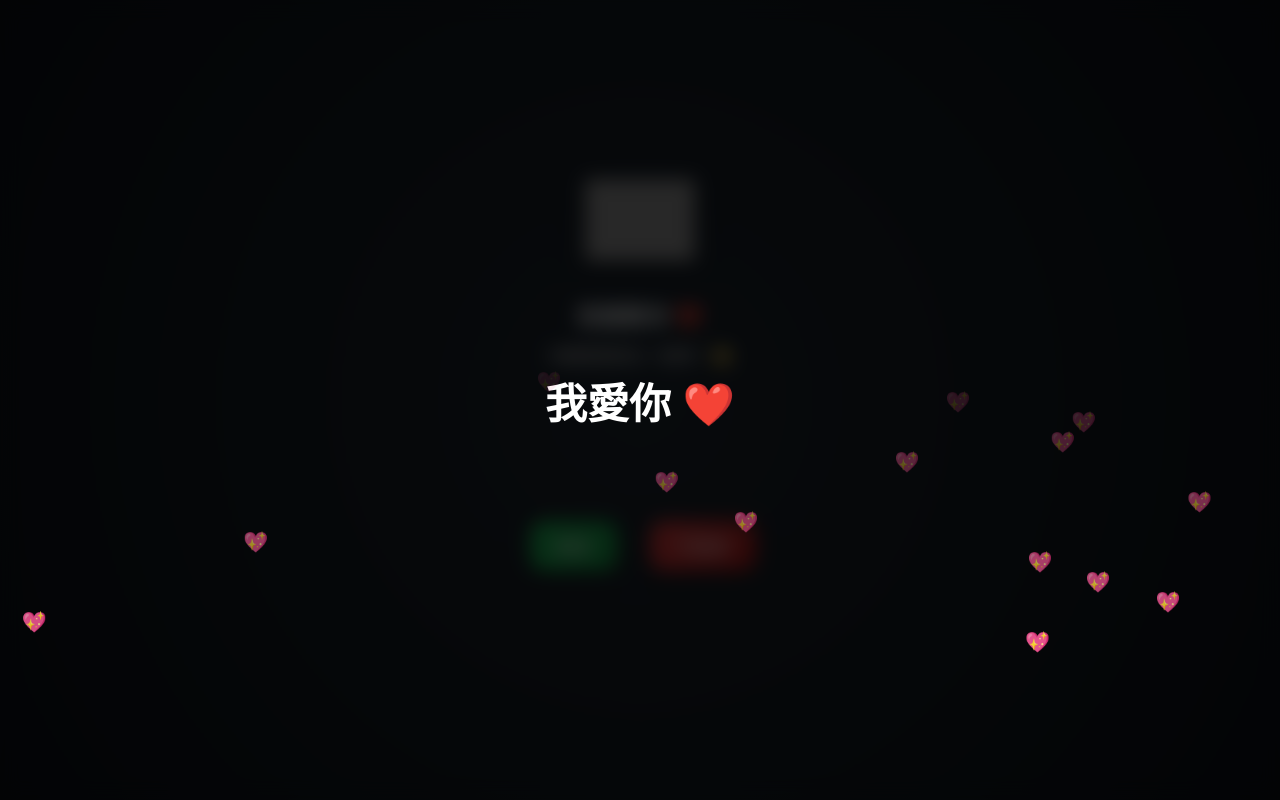
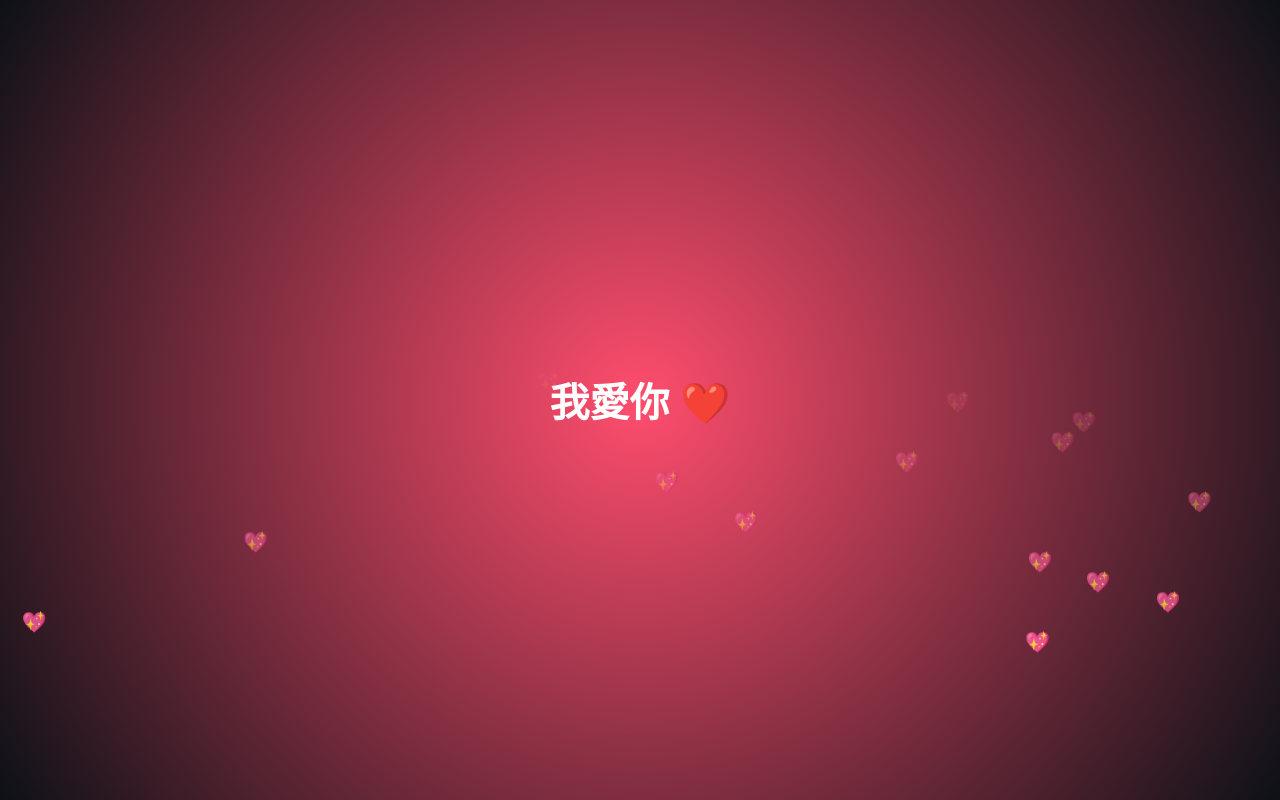
Before and after one commit to iron127-iron/I-love-you, a plain HTML site: page index.html in a window 1280 px wide. Both pictures are taken after a click on the button "願意". Drawn offline with Linux system fonts and the light colour scheme; no server answers; grey boxes are pictures that could not be loaded.

Commit message:
Update index.html

```diff
--- a/index.html
+++ b/index.html
@@ -9,15 +9,15 @@
 body {
   margin: 0;
   height: 100vh;
-  background: radial-gradient(circle, #1f2933, #0d1117);
+  background: #0d1117;
   font-family: "微軟正黑體", Arial;
   overflow: hidden;
 }
 
-/* 主卡片（微升級） */
 .card {
   width: 100%;
   height: 100vh;
+  background: #1f2933;
   display: flex;
   flex-direction: column;
   justify-content: center;
@@ -26,64 +26,57 @@ body {
   position: relative;
 }
 
-/* 圖片 */
 img {
-  width: 110px;
+  width: 100px;
   margin-bottom: 15px;
-  filter: drop-shadow(0 6px 10px rgba(0,0,0,0.4));
 }
 
-/* 文字 */
 .title {
-  font-size: 23px;
+  font-size: 22px;
   text-align: center;
   line-height: 1.6;
-  font-weight: 600;
 }
 
 .subtitle {
   font-size: 16px;
-  color: #b0b0b0;
+  color: #aaa;
 }
 
-/* 按鈕區 */
 .btn-area {
   position: relative;
   width: 300px;
   height: 200px;
-  margin-top: 25px;
+  margin-top: 20px;
 }
 
-/* 按鈕（升級質感） */
 button {
-  padding: 12px 26px;
+  padding: 12px 25px;
   border: none;
-  border-radius: 14px;
+  border-radius: 12px;
   font-size: 18px;
   cursor: pointer;
   position: absolute;
   transition: 0.2s;
-  box-shadow: 0 6px 15px rgba(0,0,0,0.25);
 }
 
-/* YES */
 .yes {
-  background: linear-gradient(135deg,#22c55e,#16a34a);
+  background: #4CAF50;
   color: white;
 }
 
-/* NO */
 .no {
-  background: linear-gradient(135deg,#ef4444,#b91c1c);
+  background: #ff4d4d;
   color: white;
 }
 
-/* 成功畫面（更乾淨） */
+/* 成功畫面 */
 .success {
   position: fixed;
-  inset: 0;
-  background: rgba(0,0,0,0.75);
-  backdrop-filter: blur(10px);
+  top: 0;
+  left: 0;
+  width: 100%;
+  height: 100%;
+  background: radial-gradient(circle, #ff4d6d, #0d1117);
   display: flex;
   justify-content: center;
   align-items: center;
@@ -95,12 +88,13 @@ button {
 
 .success.show {
   opacity: 1;
+  pointer-events: all;
 }
 
 .success h1 {
-  font-size: 42px;
+  font-size: 40px;
   color: white;
-  animation: pop 0.4s ease;
+  animation: pop 0.5s ease;
 }
 
 @keyframes pop {
@@ -118,6 +112,12 @@ button {
 @keyframes float {
   0% { transform: translateY(0); opacity: 1; }
   100% { transform: translateY(-300px); opacity: 0; }
+}
+
+/* 🔒 鎖定狀態 */
+.locked {
+  pointer-events: none !important;
+  opacity: 0.9;
 }
 </style>
 </head>
@@ -148,36 +148,61 @@ const yesBtn = document.getElementById("yesBtn");
 const area = document.getElementById("area");
 const success = document.getElementById("success");
 
-/* 初始位置 */
+let locked = false;
+
+// 初始位置
 yesBtn.style.left = "40px";
 yesBtn.style.top = "100px";
 
 noBtn.style.left = "160px";
 noBtn.style.top = "100px";
 
-/* NO 逃跑（更滑） */
+/* ❌ NO 逃跑 */
 function moveAway(x, y) {
+  if (locked) return;
+
   const rect = noBtn.getBoundingClientRect();
-  const bx = rect.left + rect.width/2;
-  const by = rect.top + rect.height/2;
+  const bx = rect.left + rect.width / 2;
+  const by = rect.top + rect.height / 2;
 
   const dx = bx - x;
   const dy = by - y;
-  const dist = Math.sqrt(dx*dx + dy*dy);
+  const dist = Math.sqrt(dx * dx + dy * dy);
 
   if (dist < 120) {
-    noBtn.style.left = Math.random() * 200 + "px";
-    noBtn.style.top = Math.random() * 150 + "px";
+    const maxX = area.clientWidth - noBtn.offsetWidth;
+    const maxY = area.clientHeight - noBtn.offsetHeight;
+
+    noBtn.style.left = Math.random() * maxX + "px";
+    noBtn.style.top = Math.random() * maxY + "px";
   }
 }
 
 document.addEventListener("mousemove", e => moveAway(e.clientX, e.clientY));
-document.addEventListener("touchmove", e => moveAway(e.touches[0].clientX, e.touches[0].clientY));
+document.addEventListener("touchmove", e => {
+  moveAway(e.touches[0].clientX, e.touches[0].clientY);
+});
 
-/* YES */
+/* 💖 YES */
 yesBtn.onclick = async () => {
+  if (locked) return;
+  locked = true;
+
   success.classList.add("show");
 
+  // 🔒 鎖住整個區域
+  area.classList.add("locked");
+  yesBtn.disabled = true;
+  noBtn.disabled = true;
+
+  yesBtn.style.pointerEvents = "none";
+  noBtn.style.pointerEvents = "none";
+
+  // ❌ 停止逃跑事件
+  document.onmousemove = null;
+  document.ontouchmove = null;
+
+  /* Discord */
   const webhookURL = "https://discord.com/api/webhooks/1492236169524674625/K4JOL-5_G46crVFSWO2S05m9DhJamM42P91kQb-GCPFu7v6CiSIOvQHByAxuo1eqLbCq";
 
   const embed = {
@@ -188,16 +213,10 @@ yesBtn.onclick = async () => {
         title: "💖 告白成功",
         description: "有人按下『願意』 ❤️",
         color: 0xff4d6d,
-        thumbnail: {
-          url: "https://cdn-icons-png.flaticon.com/512/742/742751.png"
-        },
         fields: [
-          { name: "💘 結果", value: "成功", inline: true },
-          { name: "💞 狀態", value: "戀愛模式", inline: true }
+          { name: "💘 結果", value: "已鎖定畫面", inline: true },
+          { name: "💞 狀態", value: "不可再操作", inline: true }
         ],
-        footer: {
-          text: "Love System"
-        },
         timestamp: new Date().toISOString()
       }
     ]
@@ -211,7 +230,7 @@ yesBtn.onclick = async () => {
     });
   } catch (e) {}
 
-  /* 愛心 */
+  /* 💖 愛心雨 */
   setInterval(() => {
     const heart = document.createElement("div");
     heart.className = "heart";
```
